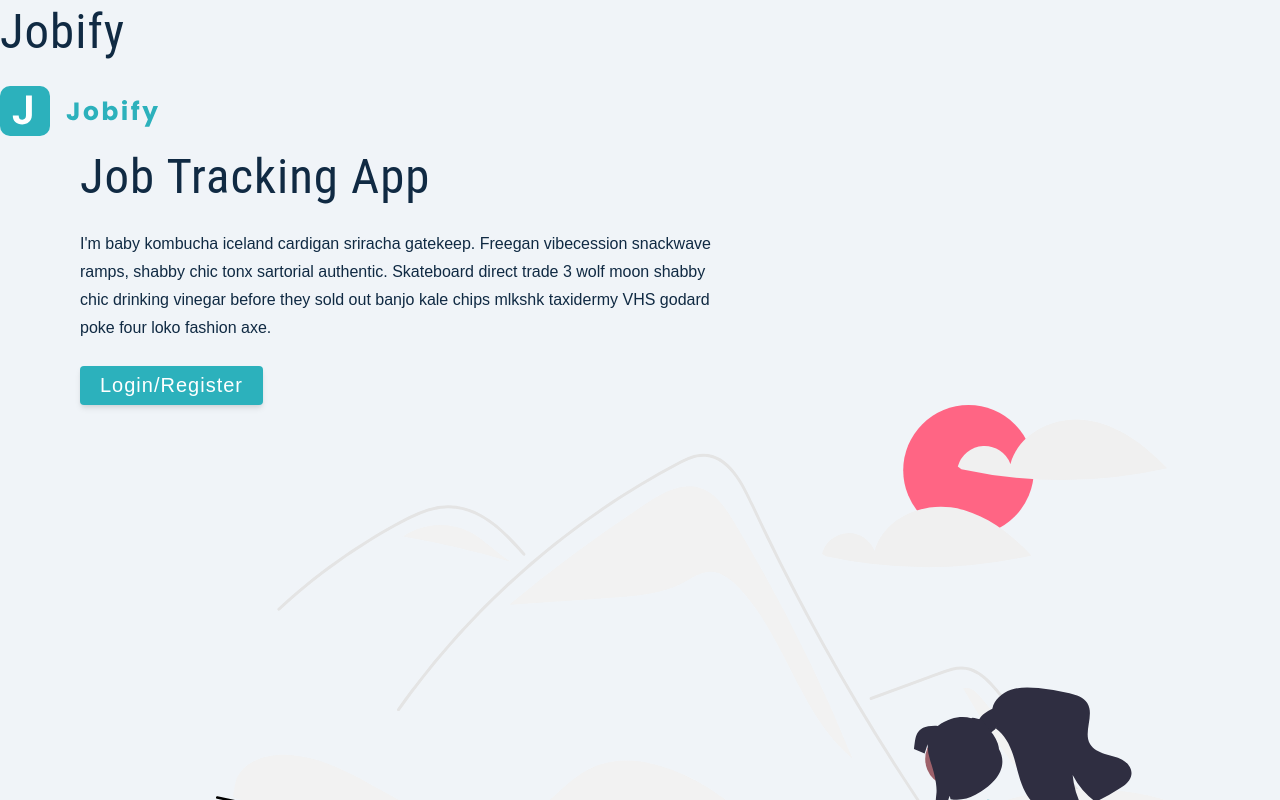
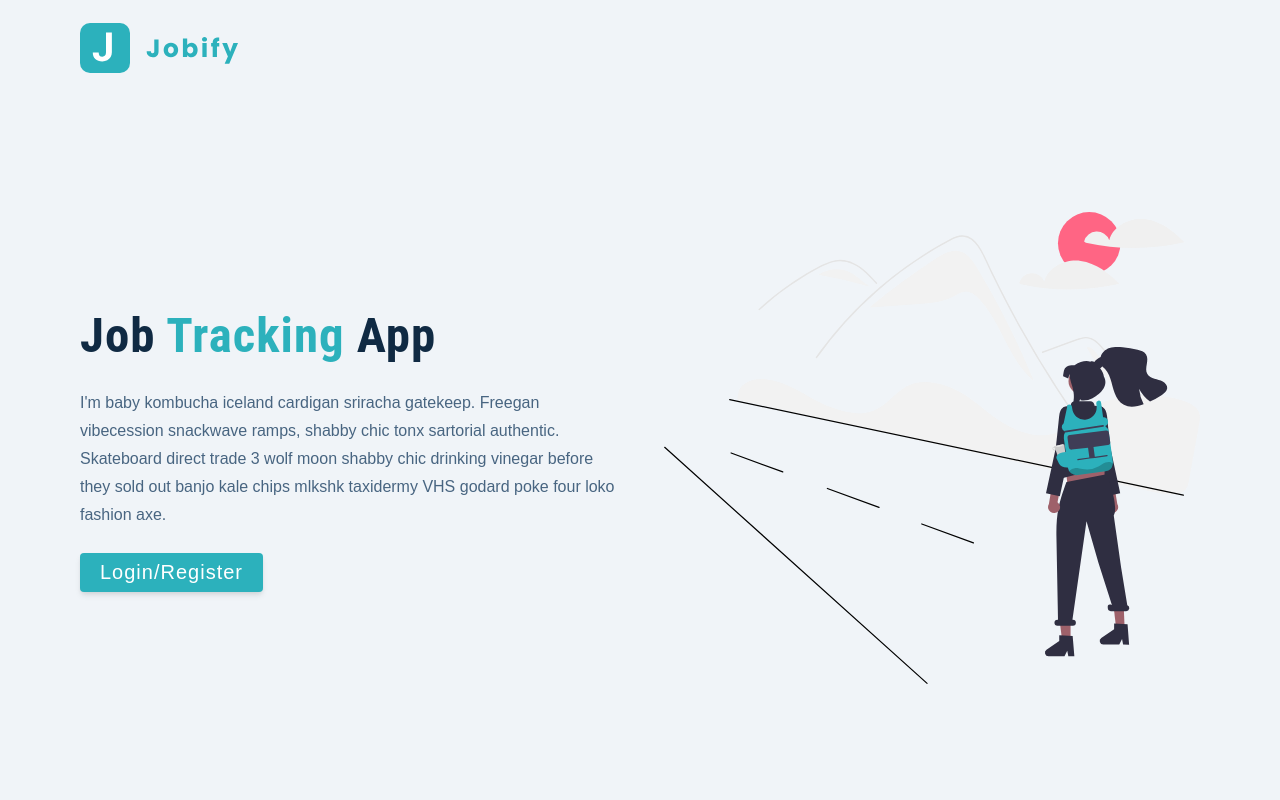
Before and after one commit to ReemaSho/Jobify, a React (Create React App) app in the folder client/: page /landing in a window 1280 px wide. Shown: the top 800 px of the page. Built offline with nearby package versions, Linux system fonts and the light colour scheme.

Commit message:
complete the landing page with styled components

```diff
--- a/client/package.json
+++ b/client/package.json
@@ -10,6 +10,7 @@
     "react": "^18.2.0",
     "react-dom": "^18.2.0",
     "react-scripts": "5.0.1",
+    "styled-components": "^5.3.5",
     "web-vitals": "^2.1.4"
   },
   "scripts": {
--- a/client/src/App.jsx
+++ b/client/src/App.jsx
@@ -1,9 +1,8 @@
 import Landing from "./pages/Landing";
-
+import styled from "styled-components";
 const App = () => {
   return (
     <div>
-      <h1>Jobify</h1>
       <Landing />
     </div>
   );
--- a/client/src/pages/Landing.jsx
+++ b/client/src/pages/Landing.jsx
@@ -1,9 +1,10 @@
 import Logo from "../assets/images/logo.svg";
 import main from "../assets/images/main.svg";
+import styled from "styled-components";
 
 const Landing = () => {
   return (
-    <main>
+    <Wrapper>
       <nav>
         <img src={Logo} alt="jobify" className="logo" />
       </nav>
@@ -23,7 +24,45 @@
         </div>
         <img src={main} alt="Job hunt" className="img main-img" />
       </div>
-    </main>
+    </Wrapper>
   );
 };
+
+const Wrapper = styled.main`
+  nav {
+    width: var(--fluid-width);
+    max-width: var(--max-width);
+    margin: 0 auto;
+    height: var(--nav-height);
+    display: flex;
+    align-items: center;
+  }
+
+  .page {
+    min-height: calc(100vh - var(--nav-height));
+    display: grid;
+    align-items: center;
+  }
+  h1 {
+    font-weight: 700;
+    span {
+      color: var(--primary-500);
+    }
+  }
+  p {
+    color: var(--grey-600);
+  }
+  .main-img {
+    display: none;
+  }
+  @media (min-width: 992px) {
+    .page {
+      grid-template-columns: 1fr 1fr;
+      column-gap: 3rem;
+    }
+    .main-img {
+      display: block;
+    }
+  }
+`;
 export default Landing;
```
Also changed, not shown: 1 other file (tests, documents, lock files or other folders).
